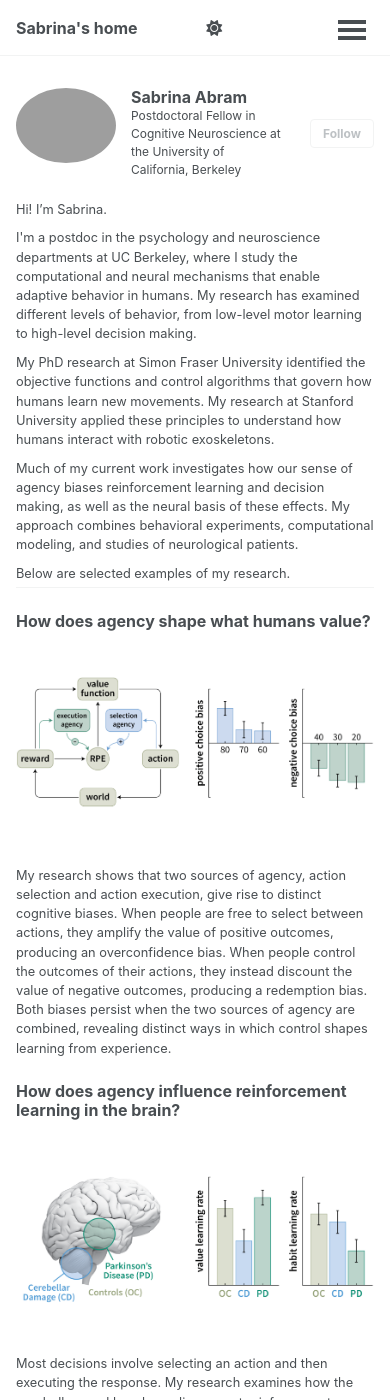
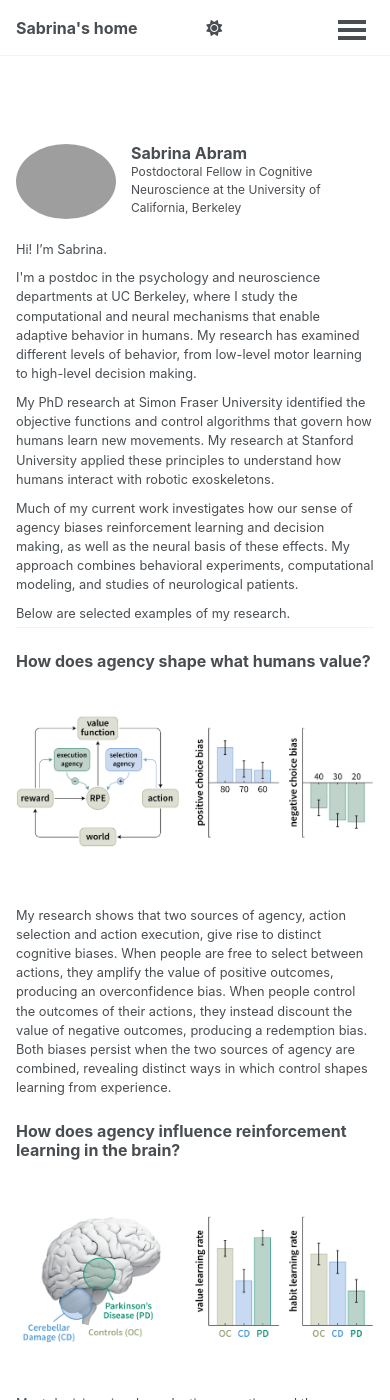
Before and after one commit to abramsabrina/abramsabrina.github.io, a Jekyll site: the page built from _pages/about.md, in a window 390 px wide and 1400 px high. Built offline with Jekyll 4.4.1, drawn with Linux system fonts in a browser that asks for light colours; a script bundle is joined from its source files by our own code; library files that are not in the unit come from our copies.

Commit message:
Improve mobile layout

```diff
--- a/_sass/layout/_sidebar.scss
+++ b/_sass/layout/_sidebar.scss
@@ -322,3 +322,9 @@
     }
   }
 }
+
+@media (max-width: 600px) {
+  .author__urls-wrapper button {
+    display: none !important;
+  }
+}
```
